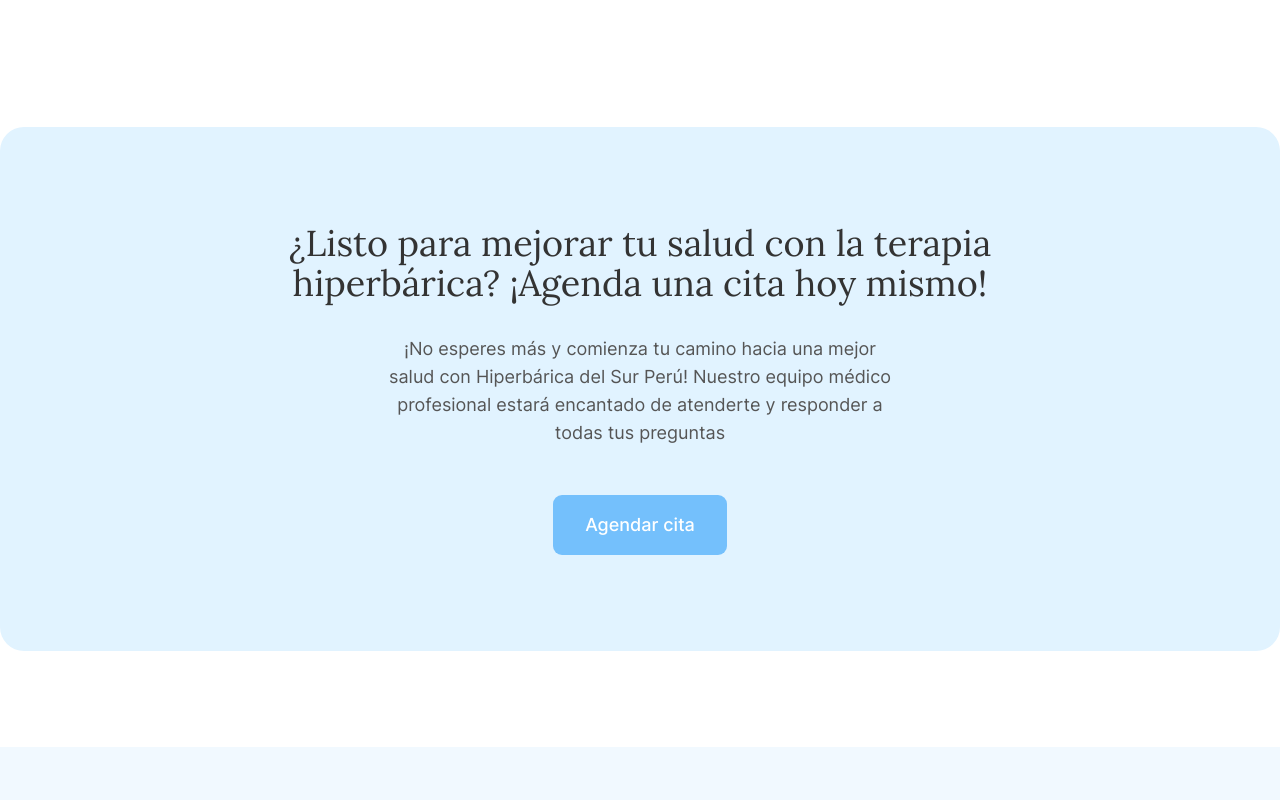
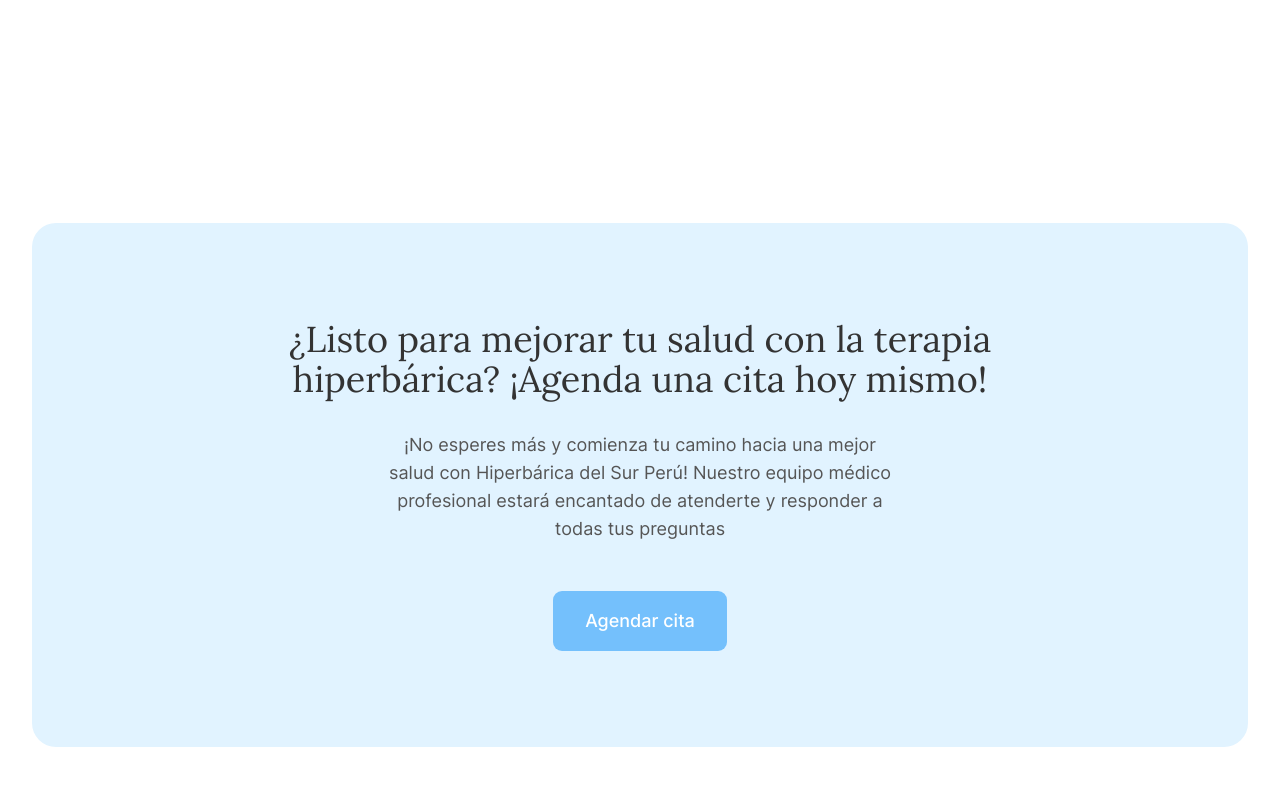
Before and after one commit to luiisca/hiperbarica-clinic, a Next.js app: page /tratamientos in a window 1280 px wide. Shown: the part 7760-8560 px from the top of the page. Built offline with nearby package versions, Linux system fonts and the light colour scheme.

Commit message:
refactor <CTA />

```diff
--- a/src/app/cta.tsx
+++ b/src/app/cta.tsx
@@ -16,8 +16,8 @@
 export default function Cta(props: React.HTMLAttributes<HTMLDivElement>) {
   return (
     <section {...props} className={cn("w-full", props.className)}>
-      <Container className="p-0">
-        <div className="mx-auto w-11/12 rounded-3xl bg-primary-200 px-8 py-24 xl:w-full">
+      <Container className="px-8">
+        <div className="mx-auto w-11/12 rounded-3xl bg-primary-200 py-24 xl:w-full">
           <div
             id="cta"
             data-intersect="false"
```
